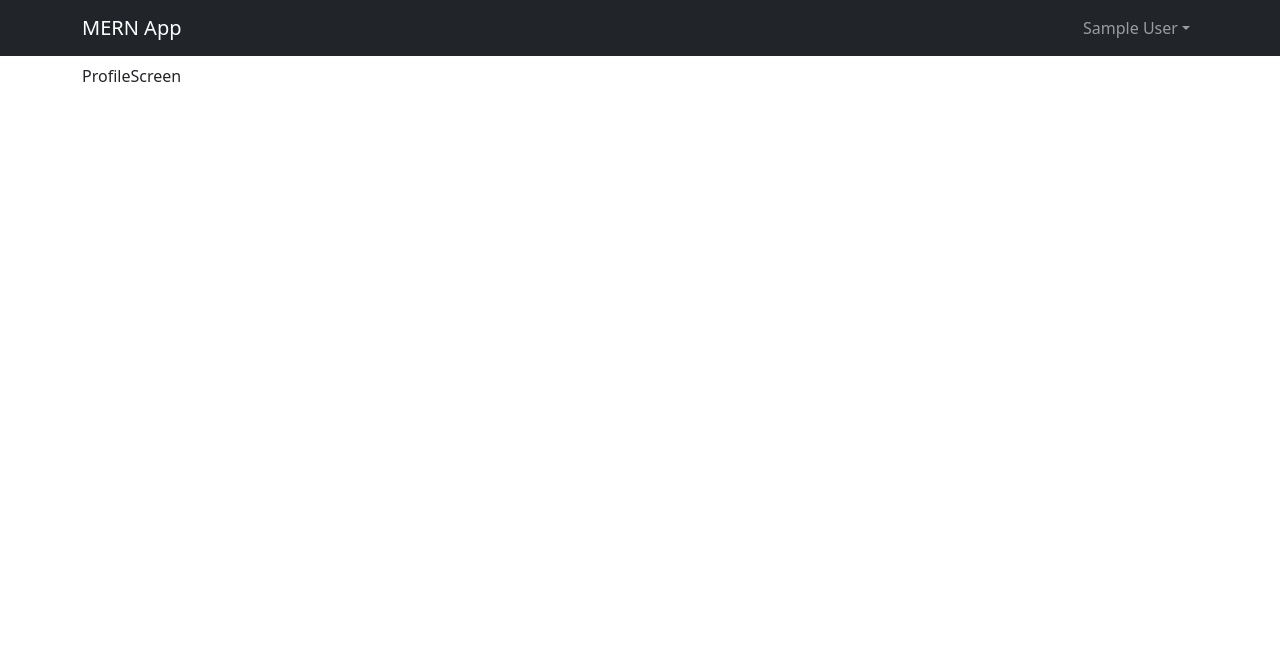
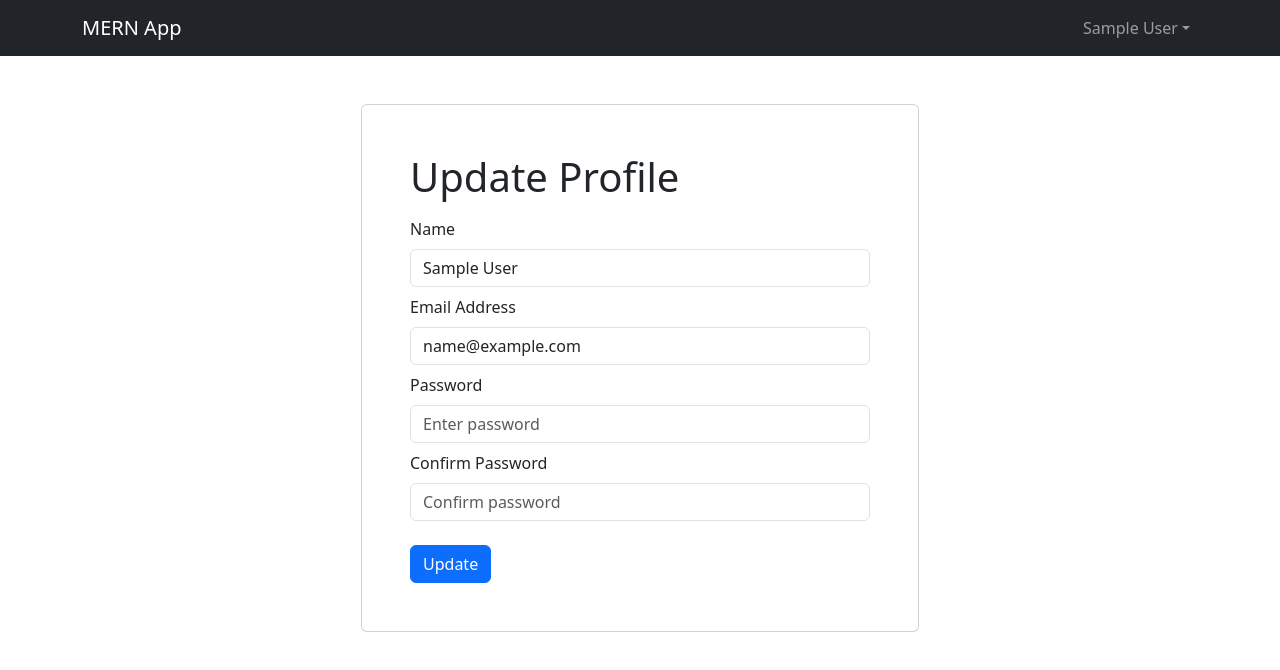
Before and after one commit to josejrrosas/MERN-AUTH, a React (Vite) app in the folder frontend/: page /profile in a window 1280 px wide. Shown: the top 670 px of the page. Built offline with nearby package versions, Linux system fonts and the light colour scheme; sample sign-in values are in the browser's storage.

Commit message:
completed ProfileScreen

```diff
--- a/frontend/package.json
+++ b/frontend/package.json
@@ -7,7 +7,8 @@
     "dev": "vite",
     "build": "vite build",
     "lint": "eslint src --ext js,jsx --report-unused-disable-directives --max-warnings 0",
-    "preview": "vite preview"
+    "preview": "vite preview",
+    "open-browser": "open http://localhost:3000"
   },
   "dependencies": {
     "@reduxjs/toolkit": "^1.9.5",
--- a/frontend/src/screens/ProfileScreen.jsx
+++ b/frontend/src/screens/ProfileScreen.jsx
@@ -1,8 +1,85 @@
+//similar to LoginScreen
+import { Link, useNavigate} from "react-router-dom";
+import { Form, Button } from "react-bootstrap";
+import FormContainer from "../components/FormContainer";
+import { useDispatch, useSelector } from "react-redux";
+import { useState, useEffect } from "react";
+import { toast } from "react-toastify";
+import Loader from "../components/Loader";
+//if they change their info we want to reset credentials
+import { setCredentials } from "../slices/authSlice";
 
 const ProfileScreen = () => {
+  const navigate = useNavigate();
+  const dispatch = useDispatch();
+
+  const [name, setName] = useState("");
+  const [email, setEmail] = useState("");
+  const [password, setPassword] = useState("");
+  const [confirmPassword, setConfirmPassword] = useState("");
+  const { userInfo } = useSelector((state) => state.auth);
+
+  useEffect(() => {
+    setName(userInfo.name);
+    setEmail(userInfo.email);
+    }, [userInfo.setName, userInfo.setEmail]);
+
+  const submitHandler = async (e) => {
+    e.preventDefault();
+    if (password !== confirmPassword) {
+      toast.error("Passwords do not match");
+    } else {
+      console.log('submit');
+    }
+  };
+
   return (
-    <div>ProfileScreen</div>
-  )
-}
+    <FormContainer>
+      <h1>Update Profile</h1>
+      <Form onSubmit={submitHandler}>
+        <Form.Group className="my-2" controlId="name">
+          <Form.Label>Name</Form.Label>
+          <Form.Control
+            type="text"
+            placeholder="Enter name"
+            value={name}
+            onChange={(e) => setName(e.target.value)}
+          ></Form.Control>
+        </Form.Group>
+        <Form.Group className="my-2" controlId="email">
+          <Form.Label>Email Address</Form.Label>
+          <Form.Control
+            type="email"
+            placeholder="Enter Email"
+            value={email}
+            onChange={(e) => setEmail(e.target.value)}
+          ></Form.Control>
+        </Form.Group>
+        <Form.Group className="my-2" controlId="password">
+          <Form.Label>Password</Form.Label>
+          <Form.Control
+            type="password"
+            placeholder="Enter password"
+            value={password}
+            onChange={(e) => setPassword(e.target.value)}
+          ></Form.Control>
+        </Form.Group>
+        <Form.Group className="my-2" controlId="confirmPassword">
+          <Form.Label>Confirm Password</Form.Label>
+          <Form.Control
+            type="password"
+            placeholder="Confirm password"
+            value={confirmPassword}
+            onChange={(e) => setConfirmPassword(e.target.value)}
+          ></Form.Control>
+        </Form.Group>
 
-export default ProfileScreen
+        <Button type="submit" variant="primary" className="mt-3">
+          Update
+        </Button>
+      </Form>
+    </FormContainer>
+  );
+};
+
+export default ProfileScreen;
```
